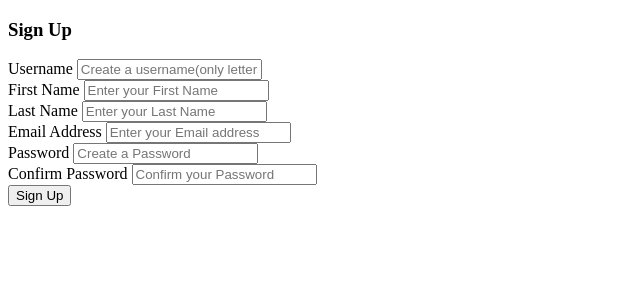
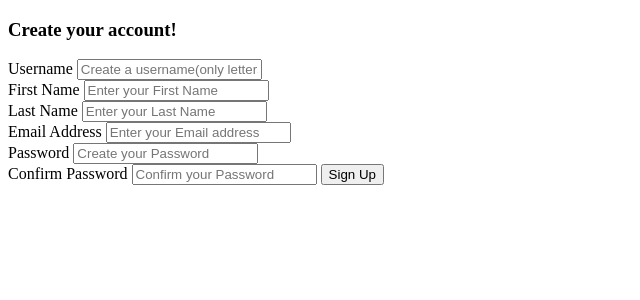
Before and after one commit to swathijs1619/A07-CWE-620-Unverified-Password-Change, a Django app: page /signup in a window 1280 px wide. Shown: the top 300 px of the page, without its empty margins (0-640 px from the left). Run offline with Django 3.2, Linux system fonts and the light colour scheme.

Commit message:
Debugged files

```diff
--- a/authentication/views.py
+++ b/authentication/views.py
@@ -26,7 +26,7 @@ def signup(request):
         pass2 = request.POST['pass2']
 
         if User.objects.filter(username=username):
-            message.error(request, "Username already exists! Please try some other username.")
+            messages.error(request, "Username already exists! Please try some other username.")
             return redirect('home')
 
         if User.objects.filter(email=email).exists():
@@ -113,7 +113,7 @@ def signin(request):
         if user is not None:
             login(request, user)
             fname = user.first_name
-            return render(request, "authentication/index.html", {'fname': fname})
+            return render(request, "authentication/index.html", {"fname": fname})
         else:
             messages.error(request, "Bad Credentials!")
             return redirect('home')
--- a/templates/authentication/signup.html
+++ b/templates/authentication/signup.html
@@ -4,7 +4,7 @@
     <meta charset="UTF-8">
     <meta http-equiv="X-UA-Compatible" content="IE=edge">
     <meta name="viewport" content="width=device-width, initial-scale=1.0">
-    <title>Document</title>
+    <title>Sign Up</title>
 </head>
 <body>
 
@@ -17,37 +17,40 @@
     </div>
     {% endfor %}
 
-    <h3>Sign Up</h3>
+    <h3>Create your account!</h3>
 
     <form action="/signup" method="post">
     {% csrf_token %}
+        <div class="form-group">
+            <label for="username">Username</label>
+            <input type="text" class="form-control" id="username" name="username" placeholder="Create a username(only letters and numbers)" Requir     </div>
 
-        <label for="">Username</label>
-        <input type="text" id="username" name="username" placeholder="Create a username(only letters and numbers)" required>
-        <br>
+        <div class="form-group"></div>
+            <label for="">First Name</label>
+            <input type="text" class="form-control" id="fname" name="fname" placeholder="Enter your First Name" Required>
+        </div>
 
-        <label for="">First Name</label>
-        <input type="text" id="fname" name="fname" placeholder="Enter your First Name" required>
-        <br>
+        <div class="form-group"></div>
+            <label for="">Last Name</label>
+            <input type="text" class="form-control" id="lname" name="lname" placeholder="Enter your Last Name" Required>
+        </div>
 
-        <label for="">Last Name</label>
-        <input type="text" id="lname" name="lname" placeholder="Enter your Last Name" required>
-        <br>
+        <div class="form-group"></div>
+            <label for="">Email Address</label>
+            <input type="email" class="form-control" id="email" name="email" placeholder="Enter your Email address" Required>
+        </div>
 
-        <label for="">Email Address</label>
-        <input type="email" id="email" name="email" placeholder="Enter your Email address" required>
-        <br>
+        <div class="form-group"></div>
+            <label for="">Password</label>
+            <input type="password" class="form-control" id="pass1" name="pass1" placeholder="Create your Password" Required>
+        </div>
 
-        <label for="">Password</label>
-        <input type="password" id="pass1" name="pass1" placeholder="Create a Password" required>
-        <br>
+        <div class="form-group"></div>
+            <label for="">Confirm Password</label>
+            <input type="password" class="form-control" id="pass2" name="pass2" placeholder="Confirm your Password" Required>
+        </div>
 
-        <label for="">Confirm Password</label>
-        <input type="password" id="pass2" name="pass2" placeholder="Confirm your Password" required>
-        <br>
-
-        <button type="submit"> Sign Up</button>
+        <button type="submit" class="btn btn-primary"> Sign Up</button>
     </form>
-
 </body>
 </html>
```
Also changed, not shown: templates/authentication/index.html (+8 -8 lines), templates/authentication/signin.html (+14 -13 lines), templates/email_confirmation.html (+11 -0 lines), db.sqlite3.
